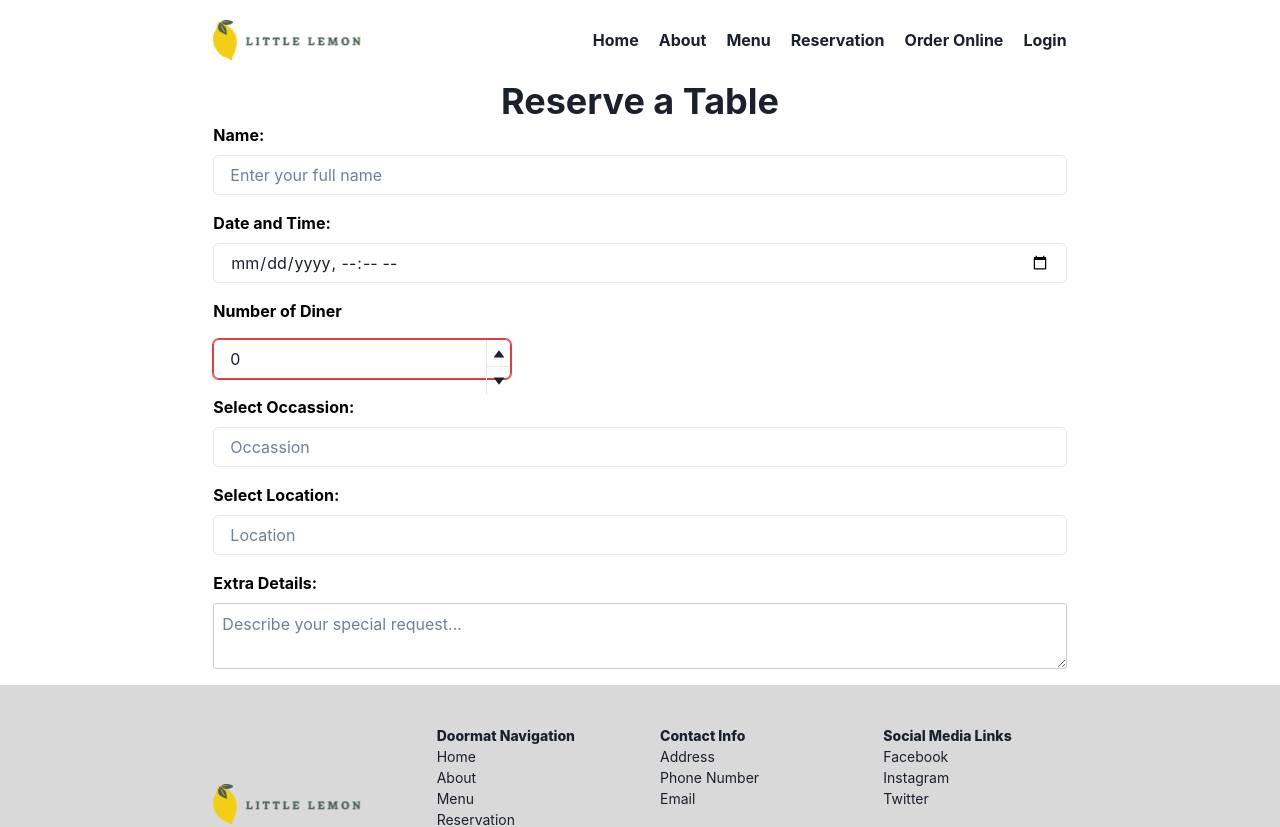
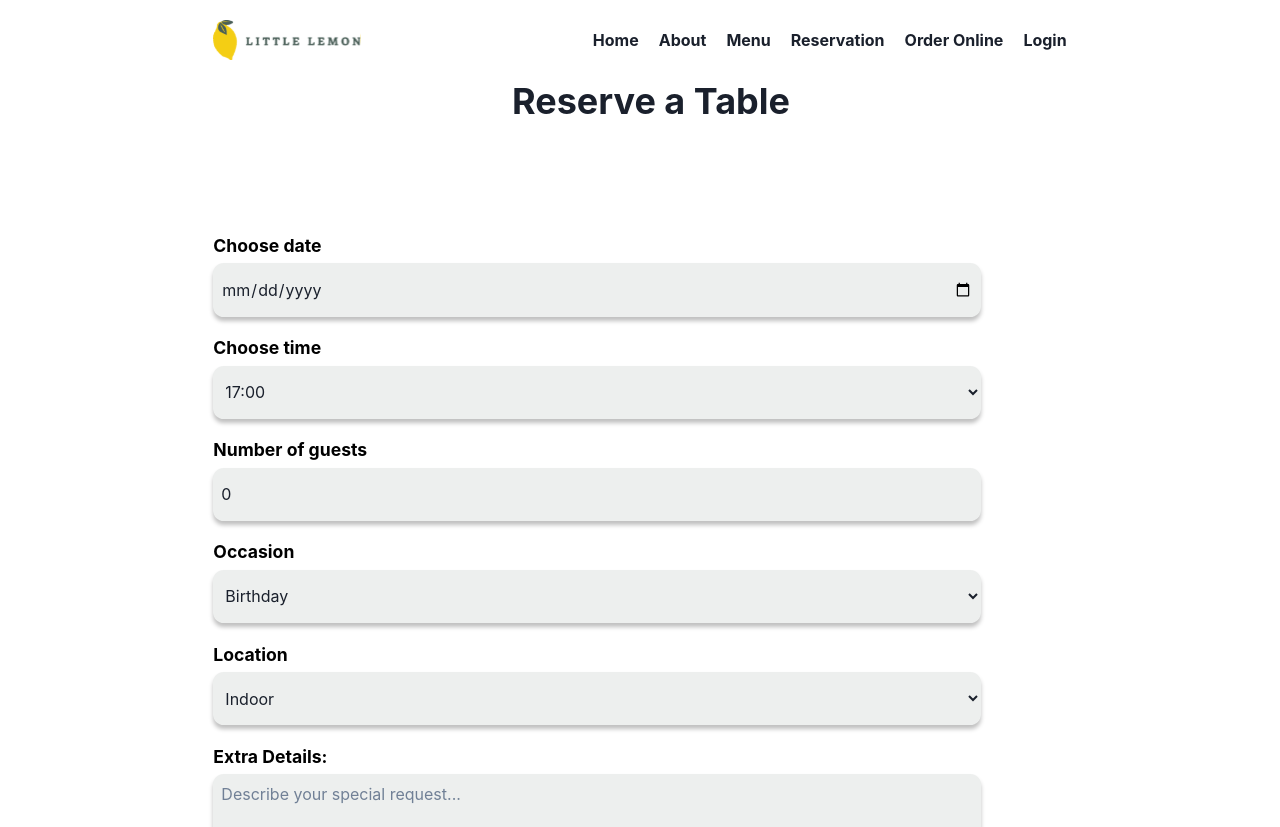
Before and after one commit to lexzee/captstone-project, a React (Create React App) app: page /reserve in a window 1280 px wide. Shown: the top 827 px of the page. Built offline with nearby package versions, Linux system fonts and the light colour scheme.

Commit message:
Form for ReserveTable form modified to stateful component

```diff
--- a/src/App.css
+++ b/src/App.css
@@ -1,16 +1,23 @@
 label{
-    font-size: 1em;
+    font-size: 1.1em;
     font-weight: bold;
     color: #000;
-    margin: 0 0 0.5em 0;
+    margin: -1em 0 0em 0;
     display: block;
 }
-input, textarea{
+input, select,option, textarea{
     font-size: 1em;
+    min-height: 40pt;
     padding: 0.5em;
-    border: 1px solid #ccc;
-    border-radius: 3px;
+    /* border: 1px solid #ccc; */
+    border-radius: 8pt;
+    background: #EDEFEE;
     width: 100%;
     box-sizing: border-box;
-    margin: 0 0 1em 0;
+    margin: -1em 0 1em 0;
+    box-shadow: 0px 4px 4px rgba(0, 0, 0, 0.25);
 }
+
+textarea{
+    /* height: 170px; */
+}
--- /dev/null
+++ b/src/components/BookingForm.jsx
@@ -0,0 +1,75 @@
+import { Grid, GridItem, Heading } from '@chakra-ui/react'
+import React, { useState } from 'react'
+
+const BookingForm = () => {
+  const [date, setDate] = useState('')
+  const [time, setTime] = useState('17:00')
+  const [guests, setGuests] = useState(0)
+  const [occasion, setOccasion] = useState('Occasion')
+  const [location, setLocation] = useState('Location')
+  const [comment, setComment] = useState('')
+  const [submit, setSubmit] = useState(true)
+
+  const handleSubmit = (e) => {
+    e.preventDefault()
+    console.log(date, time, guests, occasion, location, comment)
+  }
+
+  const handleDate = (e) => {
+    setDate(e.target.value)
+  }
+  const handleTime = (e) => {
+    setTime(e.target.value)
+  }
+  const handleGuests = (e) => {
+    setGuests(e.target.value)
+  }
+  const handleOccasion = (e) => {
+    setOccasion(e.target.value)
+  }
+  const handleLocation = (e) => {
+    setLocation(e.target.value)
+  }
+  const handleComment = (e) => {
+    setComment(e.target.value)
+  }
+
+  return (
+    <Grid templateColumns="repeat(12, 1fr)">
+      <GridItem colStart={3} colSpan={8} position="relative">
+        <Heading as="h1" pos='absolute' left="35%">Reserve a Table</Heading>
+        <form style={{display: 'grid', maxWidth: '90%', gap: '20px', marginTop: "20%"}}>
+          <label htmlFor='res-date'>Choose date</label>
+          <input type='date' id='res-date' value={date} onChange={handleDate}/>
+          <label htmlFor='res-time'>Choose time</label>
+          <select name='res-time' id='res-time' value={time} onChange={handleTime}>
+            <option value='17:00'>17:00</option>
+            <option value='18:00'>18:00</option>
+            <option value='19:00'>19:00</option>
+            <option value='20:00'>20:00</option>
+            <option value='21:00'>21:00</option>
+            <option value='22:00'>22:00</option>
+          </select>
+          <label htmlFor='guests'>Number of guests</label>
+          <input type='number' placeholder='1' id='guests' min='1' max='10' value={guests} onChange={handleGuests}/>
+          <label htmlFor='occasion'>Occasion</label>
+          <select name='occasion' id='occasion' value={occasion} onChange={handleOccasion}>
+            <option value='birthday'>Birthday</option>
+            <option value='anniversary'>Anniversary</option>
+            <option value='business'>Business</option>
+          </select>
+          <label htmlFor='location'>Location</label>
+          <select name='location' id='location' value={location} onChange={handleLocation}>
+            <option value='indoor'>Indoor</option>
+            <option value='outdoor'>Outdoor</option>
+          </select>
+          <label htmlFor='comment'>Extra Details:</label>
+          <textarea placeholder='Describe your special request...' name="location" id='comment' value={comment} onChange={handleComment} cols="30" rows="5"></textarea>
+          <input type='submit' value='Make Your Reservation' disabled={submit} onClick={handleSubmit}/>
+        </form>
+      </GridItem>
+    </Grid>
+  )
+}
+
+export default BookingForm
--- a/src/components/Main.jsx
+++ b/src/components/Main.jsx
@@ -1,5 +1,3 @@
-import { Route, Routes } from "react-router-dom"
-import About from "./About"
 import Hero from "./Hero"
 import Highlight from "./Highlight"
 import Testimonials from "./Testimonials"
--- a/src/components/ReserveTable.jsx
+++ b/src/components/ReserveTable.jsx
@@ -1,46 +1,12 @@
-import React from 'react'
-import Header from './Header'
-import Footer from './Footer'
-import { Grid, GridItem, Heading, Input, InputGroup, NumberDecrementStepper, NumberIncrementStepper, NumberInput, NumberInputField, NumberInputStepper, Flex, VStack } from '@chakra-ui/react'
+import { Grid, GridItem, Heading} from '@chakra-ui/react'
+import { useState } from 'react'
+import BookingForm from './BookingForm'
 
 const ReserveTable = () => {
-  const fieldset = {
-    // border: 'none',
-    display: 'flex',
-    flexDirection: 'column',
-    alignItems: 'start',
-    justifyContent: 'space-between',
-  }
-  return (
-    <Grid templateColumns="repeat(12, 1fr)">
-      <GridItem colStart={3} colSpan={8}>
-        <form>
-          <fieldset style={fieldset}>
-            <Heading as="h1" alignSelf='center'>Reserve a Table</Heading>
-            <label for='name'>Name:</label>
-            <Input placeholder='Enter your full name' name="name" />
-            <label for='date'>Date and Time:</label>
-            <Input placeholder='Select Date and Time' type="datetime-local" />
-            <VStack align="left" position="relative">
-              <label for='noOfDiner'>Number of Diner</label>
-              <NumberInput defaultValue={0} min={1} max={20} display="flex">
-                <NumberInputField />
-                <NumberInputStepper>
-                  <NumberIncrementStepper />
-                  <NumberDecrementStepper />
-                </NumberInputStepper>
-              </NumberInput>
-            </VStack>
-            <label for='occassion'>Select Occassion:</label>
-            <Input placeholder='Occassion' name="occassion" />
-            <label for='location'>Select Location:</label>
-            <Input placeholder='Location' name="location" />
-            <label for='comment'>Extra Details:</label>
-            <textarea placeholder='Describe your special request...' name="location" />
-          </fieldset>
-        </form>
-      </GridItem>
-    </Grid>
+  return(
+    <>
+      <BookingForm />
+    </>
   )
 }
 
```
